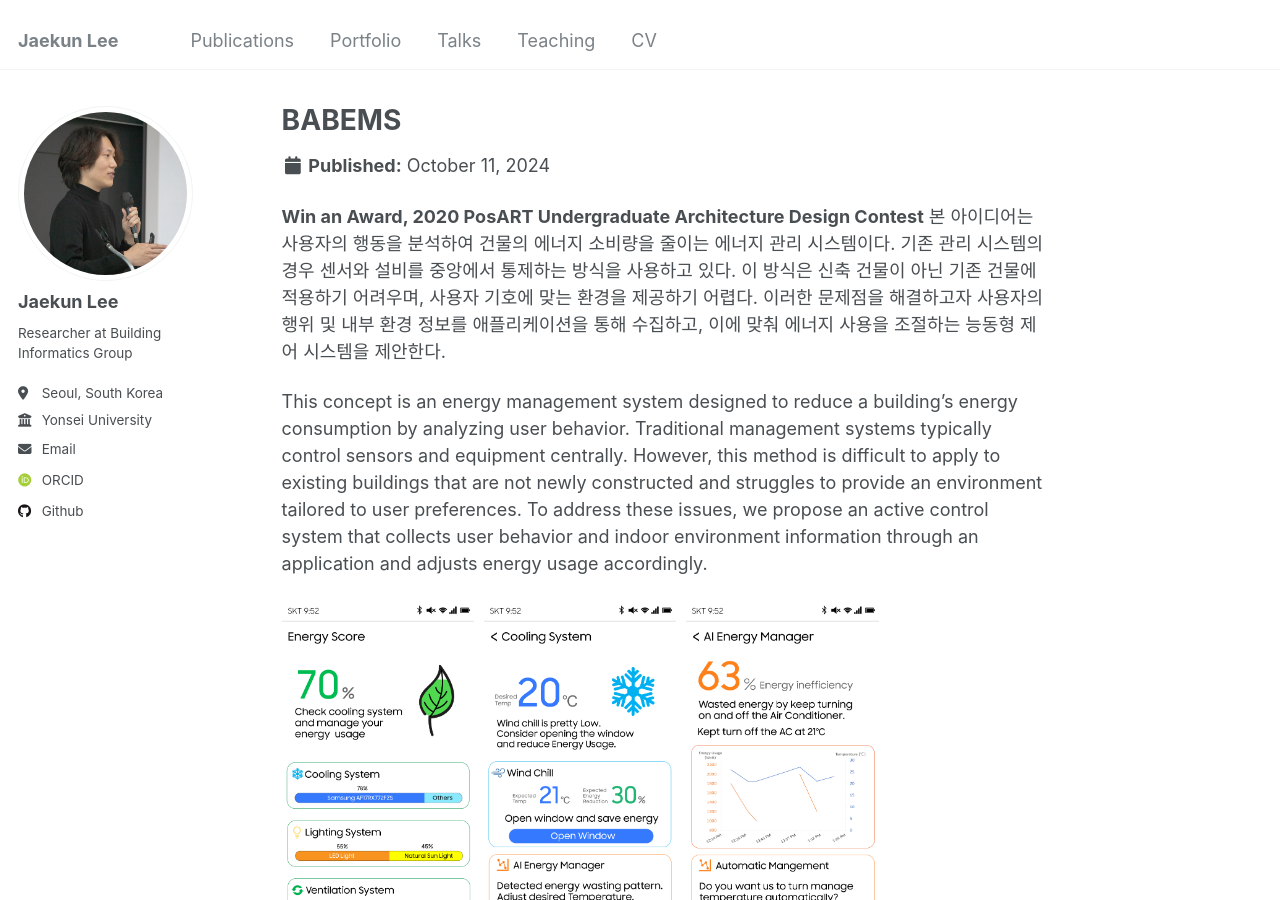
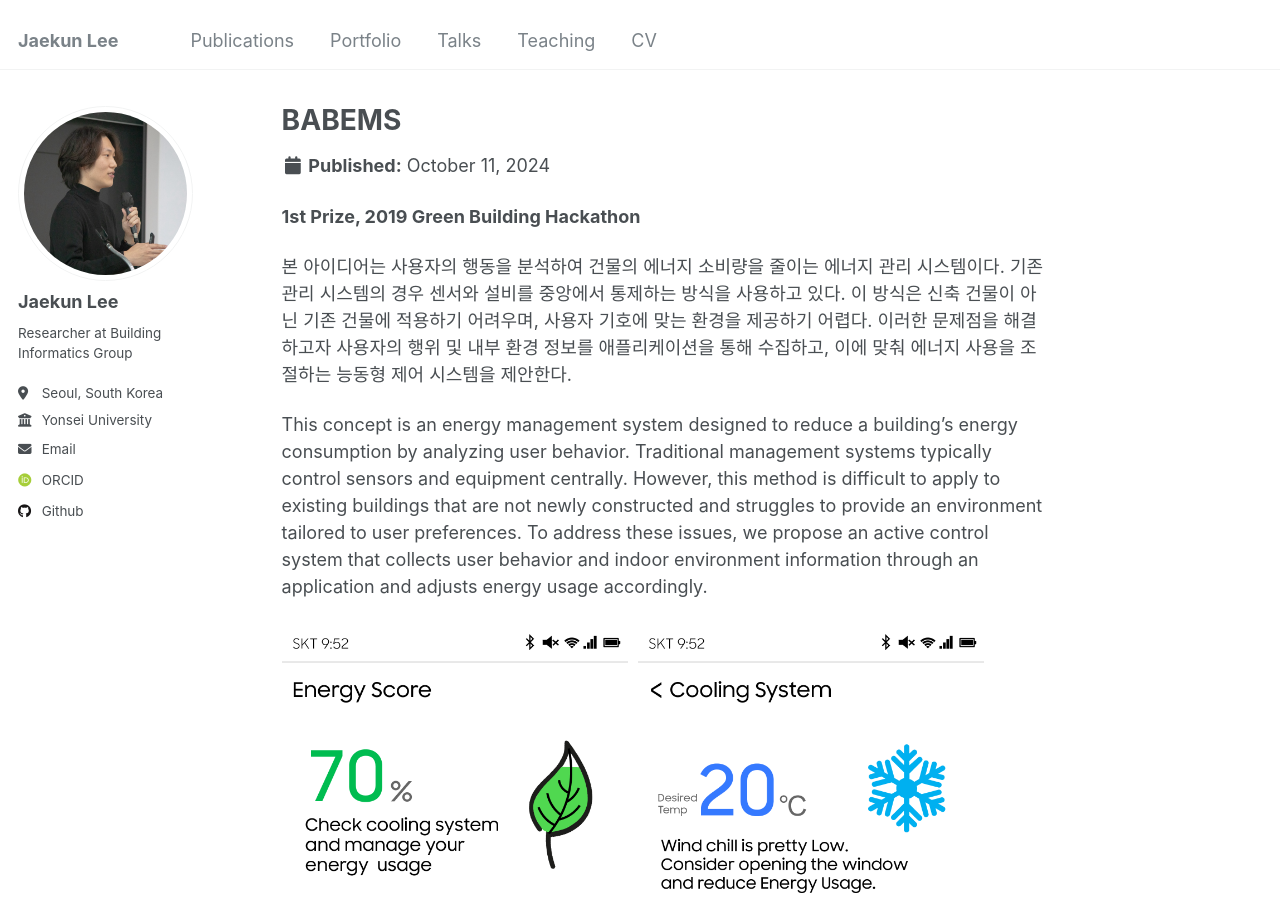
Before and after one commit to jake102518/jake102518.github.io, a Jekyll site: the page built from _portfolio/portfolio-3.md, in a window 1280 px wide and 900 px high. Built offline with Jekyll 4.4.1, drawn with Linux system fonts in a browser that asks for light colours; some web fonts are replaced.

Commit message:
portfolio3

```diff
--- a/_portfolio/portfolio-3.md
+++ b/_portfolio/portfolio-3.md
@@ -4,14 +4,15 @@ excerpt: "User Behavior Analysis-based Building Energy Management System<br/><im
 collection: portfolio
 ---
 
-**Win an Award, 2020 PosART Undergraduate Architecture Design Contest**
+**1st Prize, 2019 Green Building Hackathon**
+
 본 아이디어는 사용자의 행동을 분석하여 건물의 에너지 소비량을 줄이는 에너지 관리 시스템이다. 기존 관리 시스템의 경우 센서와 설비를 중앙에서 통제하는 방식을 사용하고 있다. 이 방식은 신축 건물이 아닌 기존 건물에 적용하기 어려우며, 사용자 기호에 맞는 환경을 제공하기 어렵다. 이러한 문제점을 해결하고자 사용자의 행위 및 내부 환경 정보를 애플리케이션을 통해 수집하고, 이에 맞춰 에너지 사용을 조절하는 능동형 제어 시스템을 제안한다.
 
 This concept is an energy management system designed to reduce a building’s energy consumption by analyzing user behavior. Traditional management systems typically control sensors and equipment centrally. However, this method is difficult to apply to existing buildings that are not newly constructed and struggles to provide an environment tailored to user preferences. To address these issues, we propose an active control system that collects user behavior and indoor environment information through an application and adjusts energy usage accordingly.
 
 <div style="display: flex; flex-wrap: wrap; gap: 10px;">
-  <img src="/images/BABEMS_1.png" alt="Image 1" style="width: 25%;"/>
-  <img src="/images/BABEMS_2.png" alt="Image 2" style="width: 25%;"/>
-  <img src="/images/BABEMS_3.png" alt="Image 2" style="width: 25%;"/>
-  <img src="/images/BABEMS_4.png" alt="Image 2" style="width: 25%;"/>
+  <img src="/images/BABEMS_1.png" alt="Image 1" style="width: 45%;"/>
+  <img src="/images/BABEMS_2.png" alt="Image 2" style="width: 45%;"/>
+  <img src="/images/BABEMS_3.png" alt="Image 2" style="width: 45%;"/>
+  <img src="/images/BABEMS_4.png" alt="Image 2" style="width: 45%;"/>
 </div>
```
Also changed, not shown: _portfolio/portfolio-1.md (+6 -0 lines), _portfolio/portfolio-2.md (+2 -1 lines), _talks/2024-10-02-workstation.md (+6 -2 lines), 1 other file.
